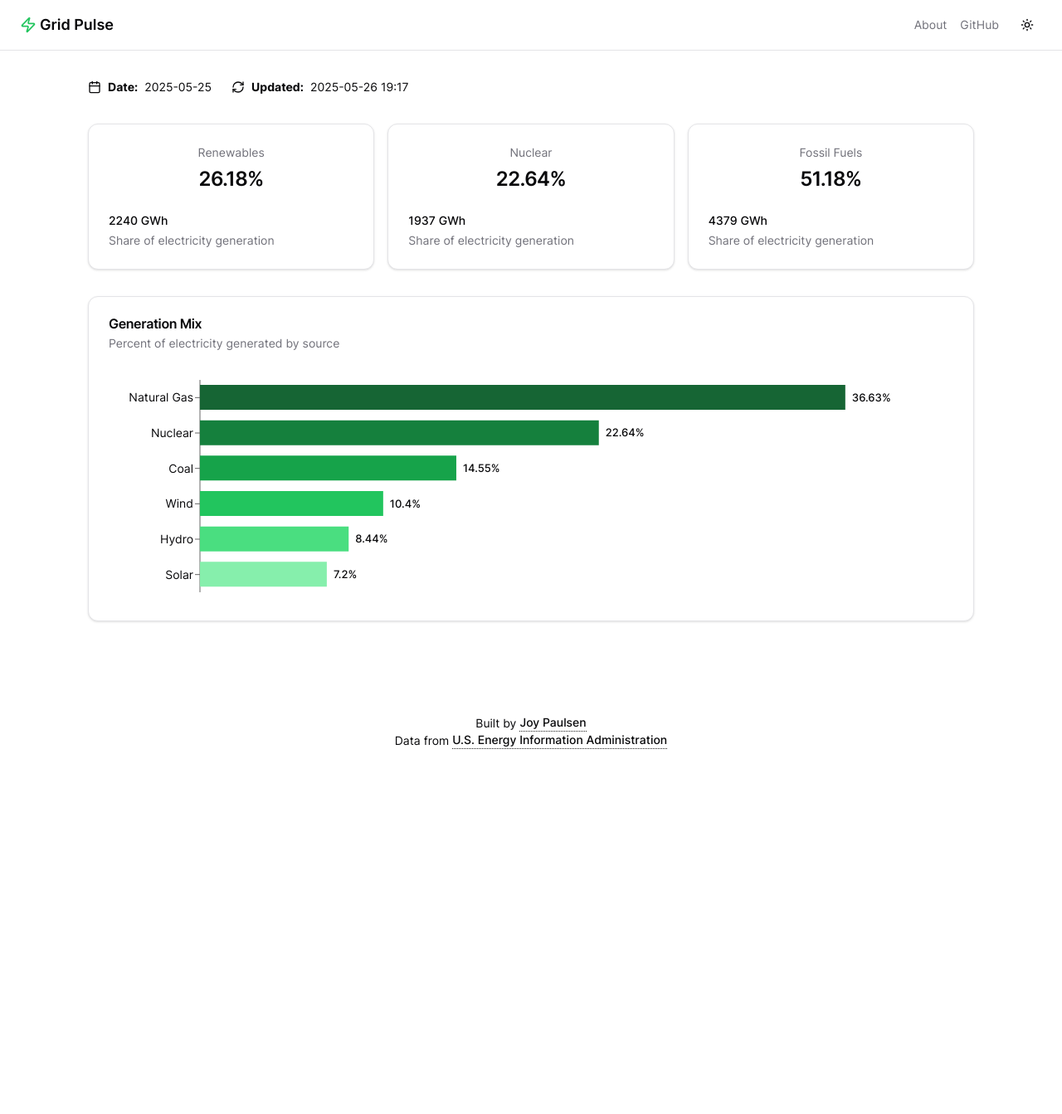
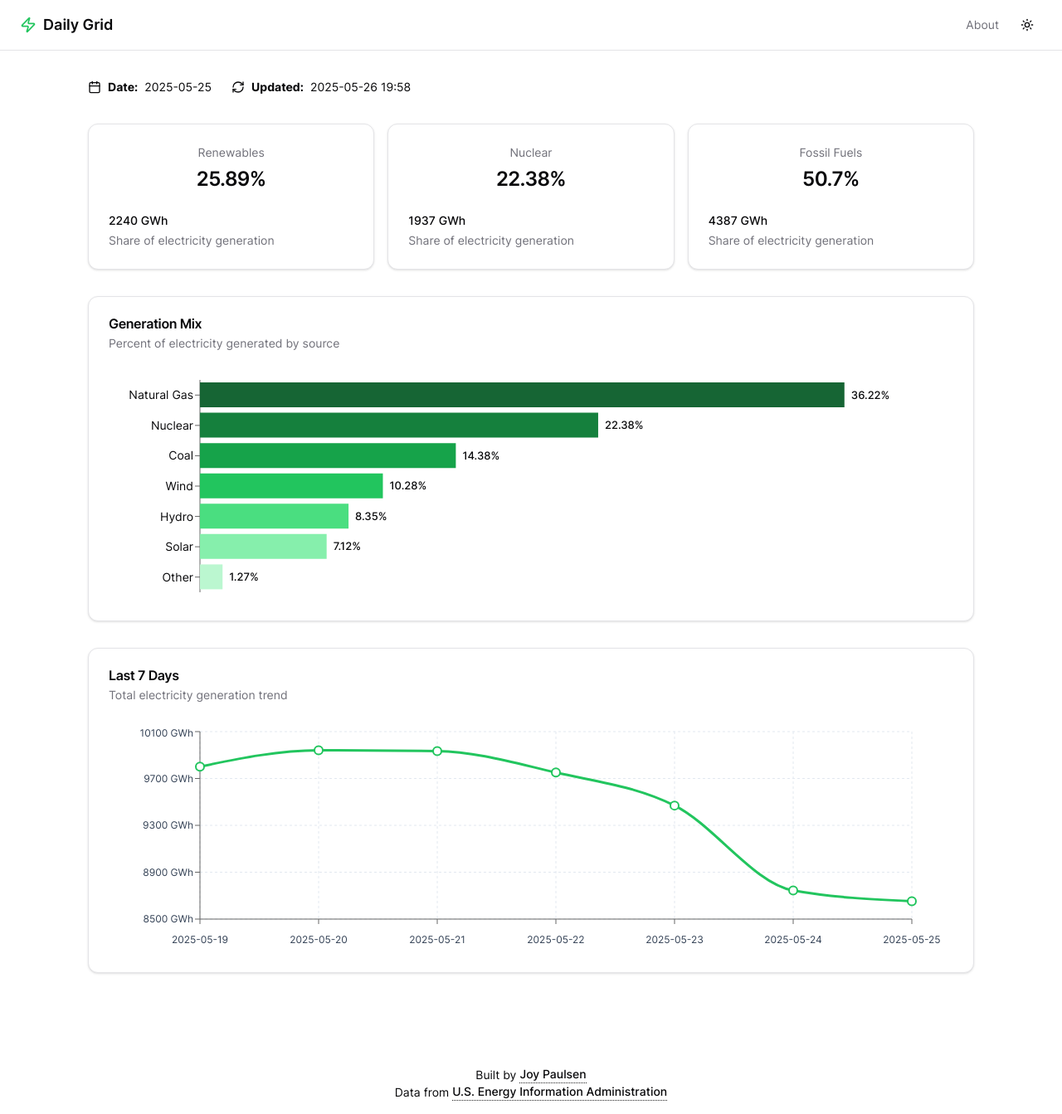
Before and after one commit to joypauls/dailygrid.dev, a Next.js app: page / in a window 1280 px wide. Shown: the whole page at 83% size. Before the commit the page ends 919 px from the top, so only its background shows below. Built offline with nearby package versions, Linux system fonts and the light colour scheme.

Commit message:
first draft line chart

```diff
--- /dev/null
+++ b/src/app/components/GenerationTrendChart.tsx
@@ -0,0 +1,111 @@
+"use client";
+
+import {
+  ResponsiveContainer,
+  LineChart,
+  Line,
+  XAxis,
+  YAxis,
+  Tooltip,
+  CartesianGrid,
+  DotProps,
+} from "recharts";
+import { useTheme } from "next-themes";
+
+const data = [
+  { date: "2025-05-19", gwh: 9801 },
+  { date: "2025-05-20", gwh: 9941 },
+  { date: "2025-05-21", gwh: 9934 },
+  { date: "2025-05-22", gwh: 9751 },
+  { date: "2025-05-23", gwh: 9469 },
+  { date: "2025-05-24", gwh: 8744 },
+  { date: "2025-05-25", gwh: 8653 },
+];
+
+function getNiceDomain(values: number[], padding = 200): [number, number] {
+  const min = Math.min(...values);
+  const max = Math.max(...values);
+  const range = max - min;
+
+  const roundedMin = Math.floor((min - padding) / 100) * 100;
+  const roundedMax = Math.ceil((max + padding) / 100) * 100;
+
+  return [roundedMin, roundedMax];
+}
+
+const renderOpenCircle = (props: DotProps) => {
+  const { cx, cy, stroke } = props;
+  return (
+    <circle
+      cx={cx}
+      cy={cy}
+      r={5}
+      stroke={stroke}
+      strokeWidth={2}
+      fill="white"
+    />
+  );
+};
+
+export function GenerationTrendChart() {
+  const { resolvedTheme } = useTheme();
+  const isDark = resolvedTheme === "dark";
+
+  const labelColor = isDark ? "#e2e8f0" : "#334155";
+  const gridColor = isDark ? "#334155" : "#e2e8f0";
+  const tooltipBg = isDark ? "#1e293b" : "#ffffff";
+  const tooltipText = isDark ? "#f1f5f9" : "#1e293b";
+
+  const yDomain = getNiceDomain(
+    data.map((d) => d.gwh),
+    100,
+  );
+
+  return (
+    <div className="w-full h-full">
+      <ResponsiveContainer width="100%" height="100%">
+        <LineChart
+          data={data}
+          margin={{ top: 10, right: 50, left: 10, bottom: 10 }}
+        >
+          <CartesianGrid stroke={gridColor} strokeDasharray="3 3" />
+          <XAxis
+            dataKey="date"
+            tick={{ fill: labelColor, fontSize: 12, dy: 12 }}
+            axisLine={true}
+            // tickLine={false}
+          />
+          <YAxis
+            tick={{ fill: labelColor, fontSize: 12 }}
+            axisLine={true}
+            // tickLine={false}
+            unit=" GWh"
+            domain={yDomain}
+            width={100}
+          />
+          <Tooltip
+            contentStyle={{
+              backgroundColor: tooltipBg,
+              border: "none",
+              borderRadius: 8,
+              fontSize: "0.875rem",
+              padding: "0.5rem 0.75rem",
+              color: tooltipText,
+            }}
+            labelStyle={{ color: tooltipText }}
+            formatter={(value: any) => [`${value} GWh`, "Total Generation"]}
+            cursor={false}
+          />
+          <Line
+            type="monotone"
+            dataKey="gwh"
+            stroke="#22c55e"
+            strokeWidth={3}
+            dot={renderOpenCircle}
+            activeDot={{ r: 6, strokeWidth: 0 }}
+          />
+        </LineChart>
+      </ResponsiveContainer>
+    </div>
+  );
+}
--- a/src/app/components/Navbar.tsx
+++ b/src/app/components/Navbar.tsx
@@ -13,11 +13,11 @@ export function Navbar() {
         <div className="flex items-center gap-2">
           <Link
             href="/"
-            className="flex items-center gap-1 font-semibold text-lg"
+            className="flex items-center gap-2 font-semibold text-lg"
           >
             <Zap className="w-5 h-5 text-green-500" />
             {/* <Battery className="w-6 h-6 text-green-500" /> */}
-            Grid Pulse
+            Daily Grid
           </Link>
         </div>
 
@@ -30,13 +30,13 @@ export function Navbar() {
             >
               About
             </Link>
-            <a
+            {/* <a
               href="https://github.com/youruser/gridpulse.dev"
               className="text-sm text-muted-foreground hover:underline"
               target="_blank"
             >
               GitHub
-            </a>
+            </a> */}
           </div>
           <MobileNav />
           <ThemeToggle />
--- a/src/app/page.tsx
+++ b/src/app/page.tsx
@@ -27,6 +27,7 @@ import { TrendingDownIcon, TrendingUpIcon } from "lucide-react";
 import { Badge } from "@/components/ui/badge";
 
 import GenerationMixBarChart from "@/app/components/GenerationMixBarChart";
+import { GenerationTrendChart } from "@/app/components/GenerationTrendChart";
 import { Navbar } from "@/app/components/Navbar";
 
 import data from "@/data/daily_energy_mix_latest.json";
@@ -38,6 +39,7 @@ const barChartData = [
   "nuclear",
   "coal",
   "natural_gas",
+  "other",
 ].map((source: string) => {
   const item = latest[source as keyof typeof latest] as any;
   return {
@@ -189,6 +191,34 @@ export default function HomePage() {
               </CardContent>
             </Card>
           </div>
+
+          <div className="grid grid-cols-1 gap-4 p-4 w-full hidden md:block">
+            <Card className="@container/card">
+              <CardHeader className="flex items-start">
+                <CardTitle className="font-semibold">Last 7 Days</CardTitle>
+                <CardDescription className="">
+                  Total electricity generation trend
+                </CardDescription>
+              </CardHeader>
+              {/* <div className="absolute right-4 top-4"> */}
+              {/* <Badge
+                    variant="outline"
+                    className="flex gap-1 rounded-lg text-xs"
+                  >
+                    <TrendingUpIcon className="size-3" />
+                    +12.5%
+                  </Badge> */}
+              {/* </div> */}
+              <CardContent className="h-[300px]">
+                {/* <ChartContainer
+                  config={chartConfig}
+                  className="aspect-auto h-[250px] w-full"
+                > */}
+                <GenerationTrendChart />
+                {/* </ChartContainer> */}
+              </CardContent>
+            </Card>
+          </div>
         </div>
 
         {/* footer */}
```
Also changed, not shown: src/data/daily_energy_mix_latest.json.
